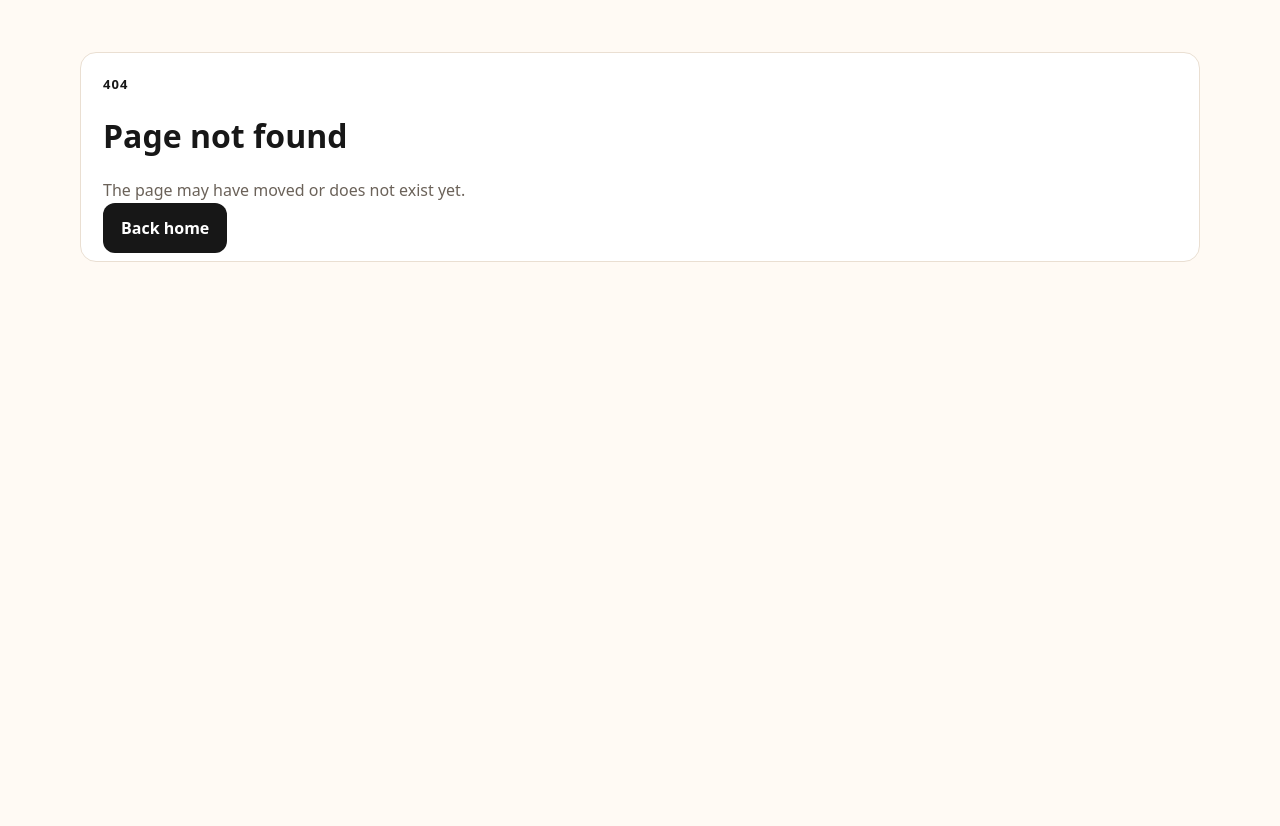
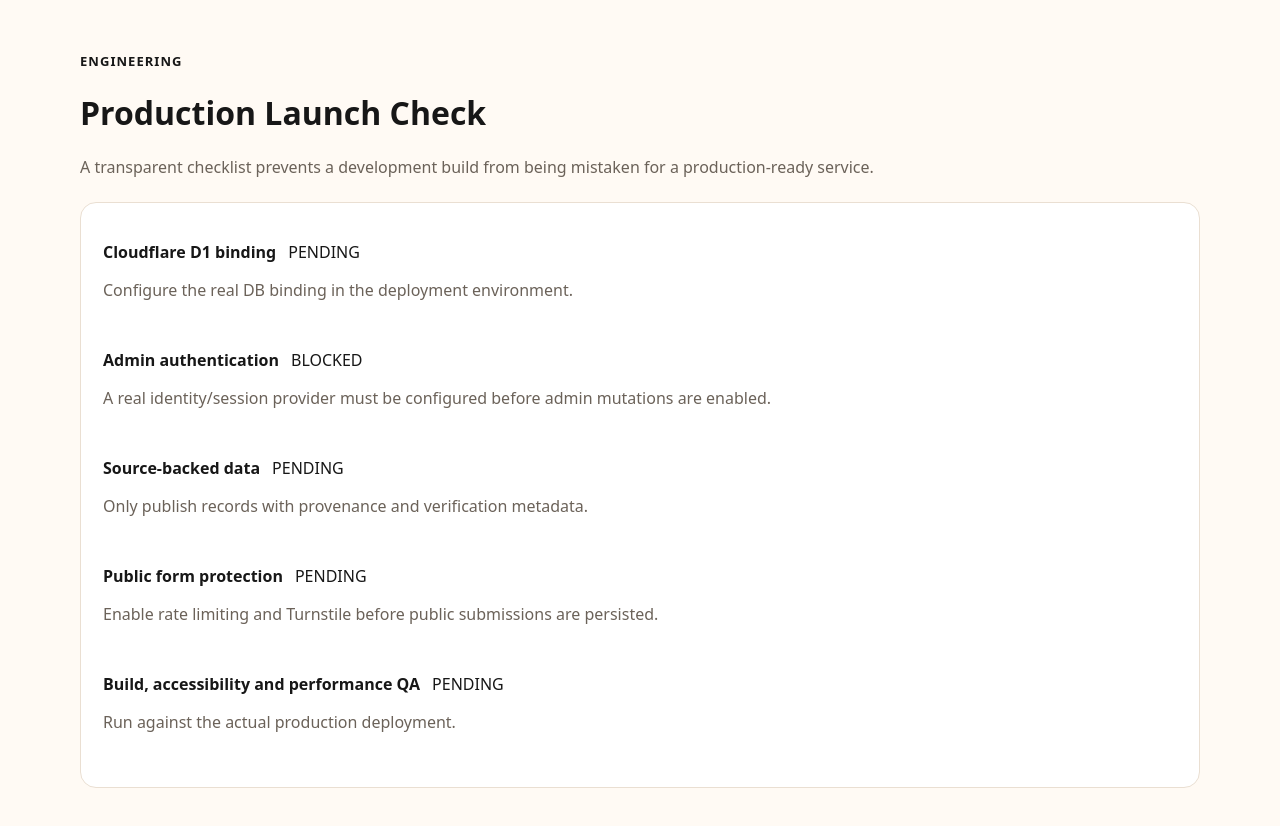
Before and after one commit to syedahtishamshahg/cookout-menu-platform, a Next.js app: page /launch-check in a window 1280 px wide. Before the commit this address had no page. Shown: the top 826 px of the page. Before the commit the page ends 800 px from the top, so only its background shows below. Built offline with nearby package versions, Linux system fonts and the light colour scheme.

Commit message:
chore: add transparent production launch checks

```diff
--- /dev/null
+++ b/src/app/launch-check/page.tsx
@@ -0,0 +1,3 @@
+import {productionGates} from "@/lib/production-check";
+export const metadata={title:"Production Launch Check"};
+export default function LaunchCheck(){return <main className="container section"><div className="eyebrow">Engineering</div><h1>Production Launch Check</h1><p className="muted">A transparent checklist prevents a development build from being mistaken for a production-ready service.</p><div className="card" style={{marginTop:24}}>{productionGates.map(g=><div key={g.id} style={{padding:"16px 0",borderBottom:"1px solid var(--border)"}}><strong>{g.label}</strong><span style={{marginLeft:12}}>{g.status.toUpperCase()}</span><p className="muted">{g.detail}</p></div>)}</div></main>}
```
